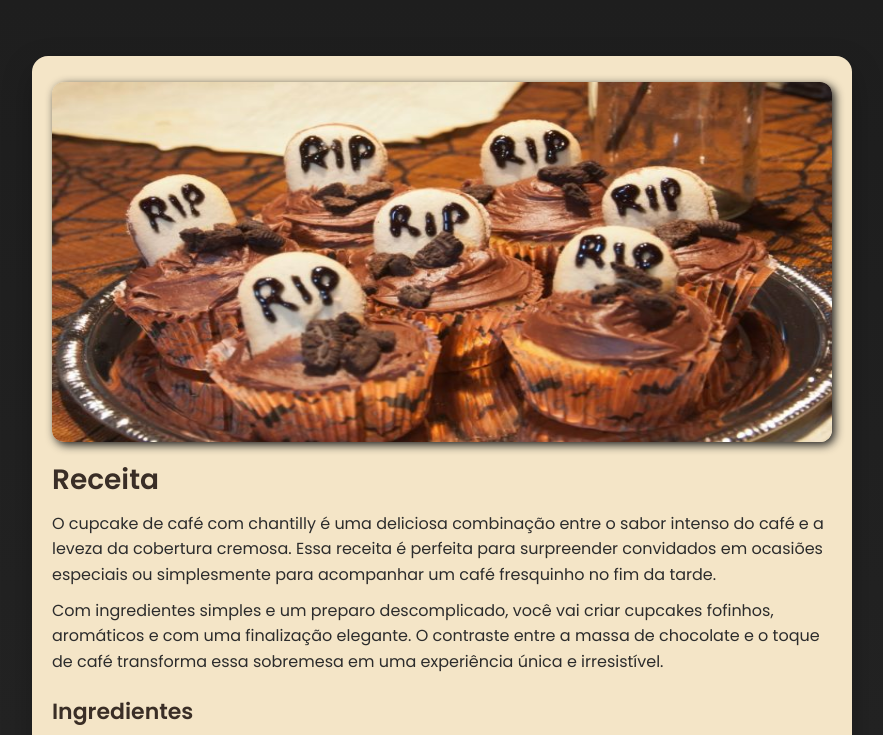
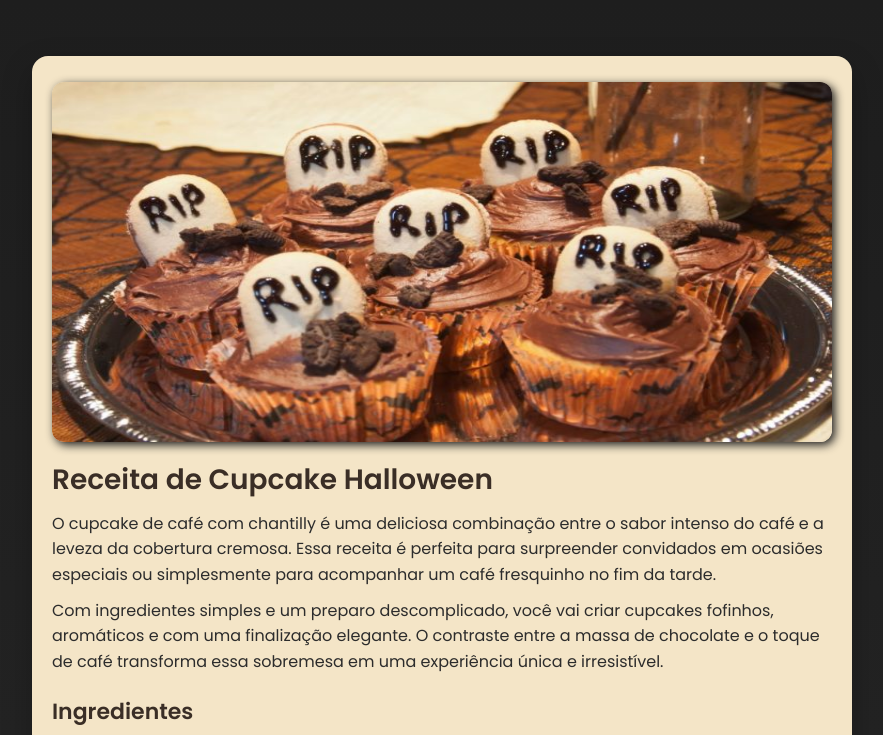
Before and after one commit to martinha-ti/receita_tec_60, a plain HTML site: page index.html in a window 1280 px wide. Shown: the top 735 px of the page, without its empty margins (198-1081 px from the left). Drawn offline with Linux system fonts and the light colour scheme.

Commit message:
Add files via upload

```diff
--- a/index.html
+++ b/index.html
@@ -85,7 +85,7 @@
       <img class="capa" src="cupcake-de-cemiterio.jpg" alt="Cupcakes decorados">
     </p>
 
-    <h1>Receita</h1>
+    <h1>Receita de Cupcake Halloween</h1>
     <p>O cupcake de café com chantilly é uma deliciosa combinação entre o sabor intenso do café e a leveza da cobertura cremosa. Essa receita é perfeita para surpreender convidados em ocasiões especiais ou simplesmente para acompanhar um café fresquinho no fim da tarde.</p>
 
     <p>Com ingredientes simples e um preparo descomplicado, você vai criar cupcakes fofinhos, aromáticos e com uma finalização elegante. O contraste entre a massa de chocolate e o toque de café transforma essa sobremesa em uma experiência única e irresistível.</p>
```
